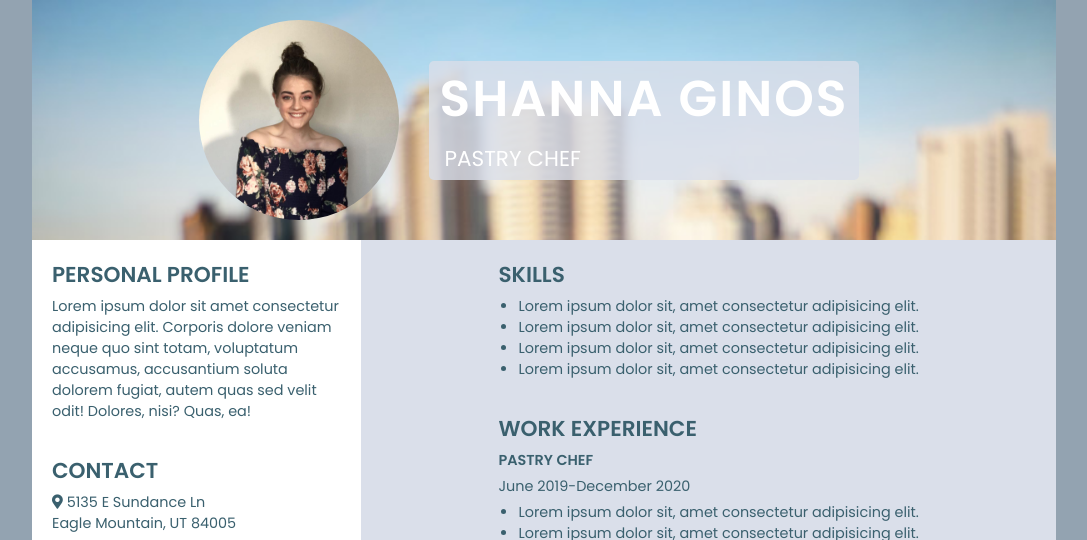
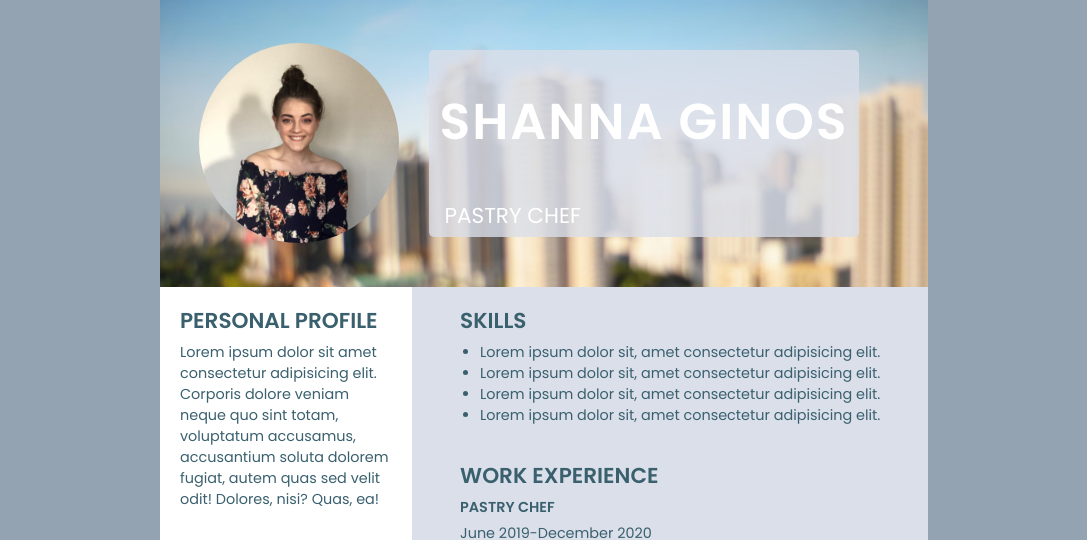
Before and after one commit to sginos2/SASS-Resume, a plain HTML site: page index.html in a window 1280 px wide. Shown: the top 540 px of the page, without its empty margins (96-1183 px from the left). Drawn offline with Linux system fonts and the light colour scheme.

Commit message:
reorganized scss to include mixins

```diff
--- a/scss/_base.scss
+++ b/scss/_base.scss
@@ -4,9 +4,17 @@ $lightblue: #93A3B1;
 $lightgray: #dadfea;
 $myfontsize: 0.9em;
 
-body {
+@mixin removePresets {
     margin: 0;
     padding: 0;
+}
+
+@mixin uppercase {
+    text-transform: uppercase;
+}
+
+body {
+    @include removePresets();
     font-family: 'Poppins', sans-serif;
     font-size: $myfontsize;
     background-color: $lightblue;
--- a/scss/_tophero.scss
+++ b/scss/_tophero.scss
@@ -1,4 +1,9 @@
 @use 'base';
+
+@mixin imageDimensions {
+    width: 200px;
+    height: 200px;
+}
 
 .tophero {
     background-image:  url(../blurred-cityscape.jpg);
@@ -11,9 +16,8 @@
     padding: 20px;
 
     .picture {
+        @include imageDimensions();
         background-image: url(../shan.jpg);
-        width: 200px;
-        height: 200px;
         background-position: 50% 40%;
         border-radius: 100px;
         background-size: cover;
@@ -36,9 +40,7 @@
             h1 {
                 font-size: 3.5em;
                 font-weight: 600;
-                letter-spacing: 2px;
-                margin: 0px;
-            }
+                letter-spacing: 2px;            }
         }
         .jobtitle {
             text-transform: uppercase;
--- a/scss/styles.scss
+++ b/scss/styles.scss
@@ -6,7 +6,7 @@
 
 
 .container {
-    width: 80%;
+    width: 60%;
     margin: 0 auto;
 }
 
```
Also changed, not shown: css/styles.css, 1 other file.
